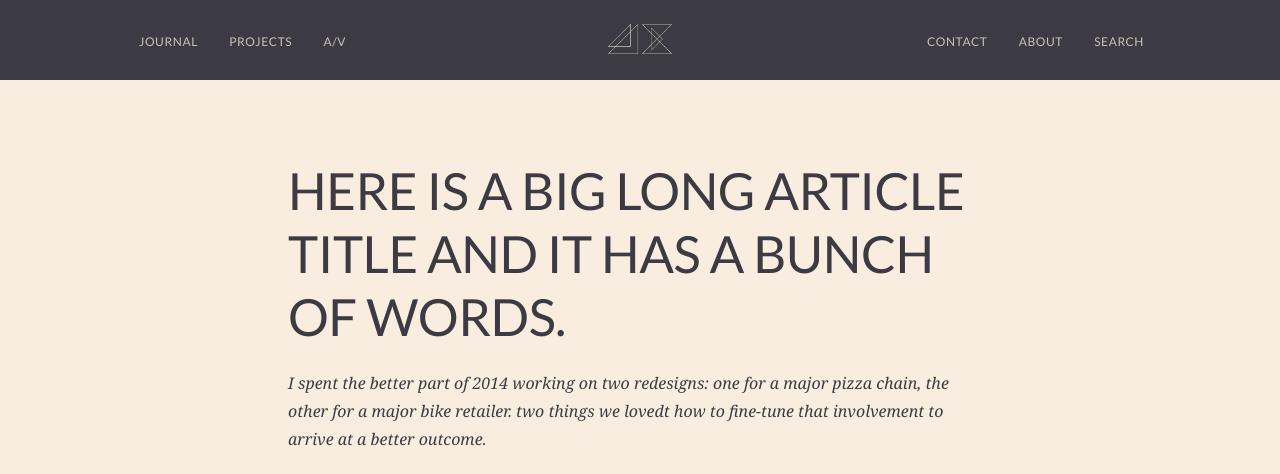
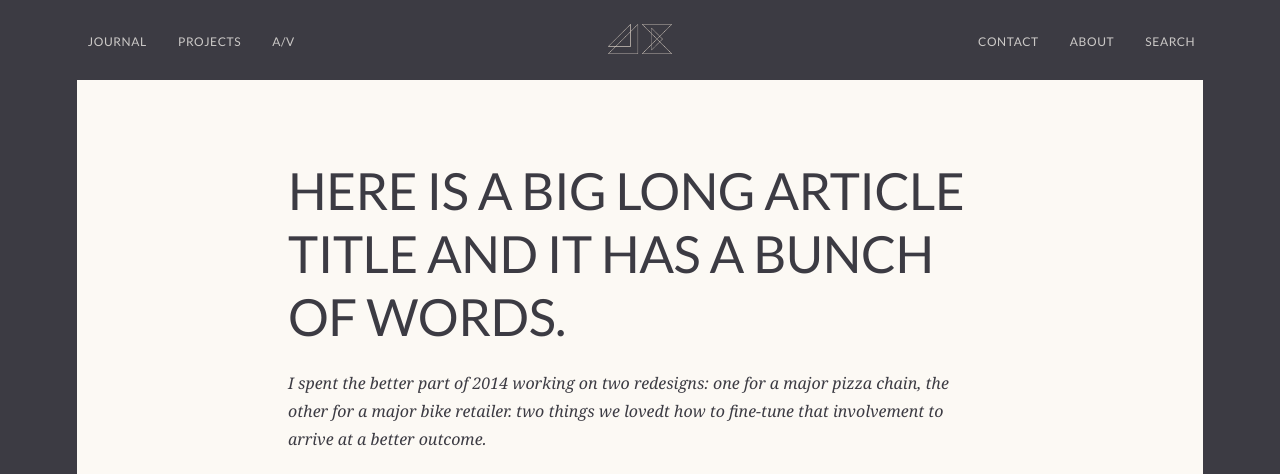
Before and after one commit to jeffschram/jeffschram, a PHP site: page /wordpress/index.html in a window 1280 px wide. Shown: the top 474 px of the page. Run offline with PHP 8.4, Linux system fonts and the light colour scheme; some web fonts are replaced.

Commit message:
colors borders

```diff
--- a/css/base/_typography.scss
+++ b/css/base/_typography.scss
@@ -106,7 +106,7 @@ html {
 
 html {
   background: $color__white;
-  background: $color__offwhite;
+  background: $color__black;
   //background: #f9eddf;
   //background: rgba(#dbe8ea, .2);
   //background: rgba(#d7eadf, .2);
@@ -119,14 +119,18 @@ body {
   @include serif();
   line-height: 1.5;
   color: $color__black;
+  background: $color__offwhite;
   font-size: 90%;
   @include bp-at-least($breakpoint__md) {
     font-size: 100%;
+      margin: 0 4vw;
   }
   @media (min-width: 70em) {
+      margin: 0 4vw;
       font-size: 1.35vw;
   }
   @media (min-width: 80em) {
+      margin: 0 6vw;
       font-size: 1.25vw;
   }
 }
--- a/css/base/_vars.scss
+++ b/css/base/_vars.scss
@@ -35,9 +35,10 @@
 // Colors
 //
 $color__black: #3c3b43;
+// $color__black: #353535;
 $color__grey: #aea59c;
 $color__grey--light: #beb5ac;
-$color__offwhite: #f9eddf;
+$color__offwhite: #FCF9F4;
 $color__white: #fff;
 
 $color__green: #a2bb60;
--- a/css/screen.css
+++ b/css/screen.css
@@ -211,7 +211,7 @@ html {
 ------------------------------------------------------ */
 html {
   background: white;
-  background: #f9eddf; }
+  background: #3c3b43; }
 
 body {
   font-family: georgia, "Times New Roman", serif;
@@ -219,6 +219,7 @@ body {
   font-style: normal;
   line-height: 1.5;
   color: #3c3b43;
+  background: #fcf9f4;
   font-size: 90%; }
   body i, body em {
     font-style: italic; }
@@ -226,12 +227,15 @@ body {
     font-weight: 700; }
   @media screen and (min-width: 48em) {
     body {
-      font-size: 100%; } }
+      font-size: 100%;
+      margin: 0 4vw; } }
   @media (min-width: 70em) {
     body {
+      margin: 0 4vw;
       font-size: 1.35vw; } }
   @media (min-width: 80em) {
     body {
+      margin: 0 6vw;
       font-size: 1.25vw; } }
 
 /* @headings
@@ -3567,8 +3571,8 @@ img {
   zoom: 1;
   position: relative;
   padding: 1em 0;
-  border-bottom: 1px solid #f9eddf;
-  color: #f9eddf;
+  border-bottom: 1px solid #fcf9f4;
+  color: #fcf9f4;
   background: #3c3b43; }
   .site-header:before, .site-header:after {
     content: " ";
--- a/index.html
+++ b/index.html
@@ -46,8 +46,8 @@
     <div class="site">
 
     <header class="site-header" role="banner">
-        <div class="container container--lg">
-          <a class="branding" href="/">
+<!--         <div class="container container--lg">
+ -->          <a class="branding" href="/">
             <img class="branding__logo" src="images/js-logo--offwhite.png" alt="Jeff Schram">
           </a>
           <nav class="site-nav">
@@ -60,8 +60,8 @@
             <a href="?p=about" class="xx-icon-user"><span>About</span></a>
             <a href="?p=search" class="xx-icon-magnifier"><span>Search</span></a>
           </nav>
-        </div>
-      </header>
+<!--         </div>
+ -->      </header>
 
       <main class="site-main" role="main"><section class="page container">
 
```
